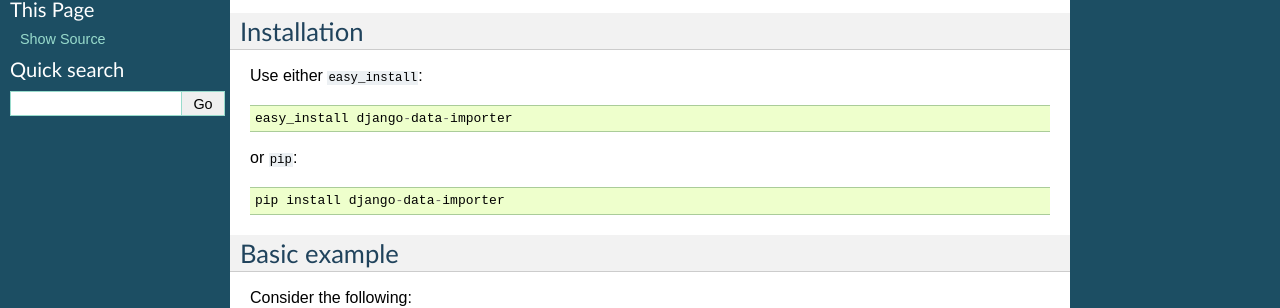
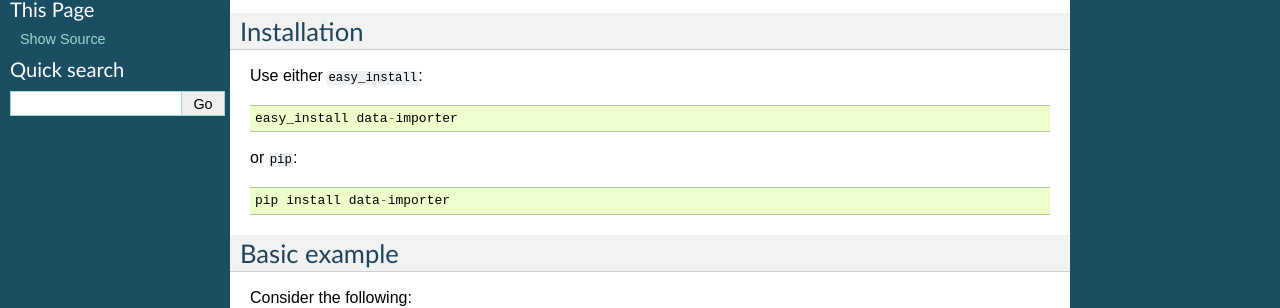
Before and after one commit to valdergallo/data-importer, a Sphinx documentation site: the page built from docs/source/readme.rst, in a window 1280 px wide and 900 px high. Shown: the part 417-725 px from the top of the window. Built offline with Sphinx 7.4.7, drawn with Linux system fonts in a browser that asks for light colours; formulas are drawn with MathJax 3.

Commit message:
Fixed informations

```diff
--- a/README.rst
+++ b/README.rst
@@ -31,11 +31,11 @@
 
 Use either ``easy_install``::
 
-    easy_install django-data-importer
+    easy_install data-importer
 
 or ``pip``::
 
-    pip install django-data-importer
+    pip install data-importer
 
 
 Basic example
--- a/docs/source/readme.rst
+++ b/docs/source/readme.rst
@@ -31,11 +31,11 @@
 
 Use either ``easy_install``::
 
-    easy_install django-data-importer
+    easy_install data-importer
 
 or ``pip``::
 
-    pip install django-data-importer
+    pip install data-importer
 
 
 Basic example
--- a/setup.py
+++ b/setup.py
@@ -12,7 +12,7 @@
 def read(fname):
     return open(os.path.join(os.path.dirname(__file__), fname)).read()
 
-setup(name='django-data-importer',
+setup(name='data-importer',
       url='https://github.com/valdergallo/django-data-importer',
       author="valdergallo",
       author_email='valdergallo@gmail.com',
@@ -24,7 +24,6 @@
           'Framework :: Django',
           'Operating System :: OS Independent',
           'Topic :: Utilities'
-          "License :: OSI Approved :: BSD License",
       ],
       version='1.0.0',
       install_requires=install_requires,
```
